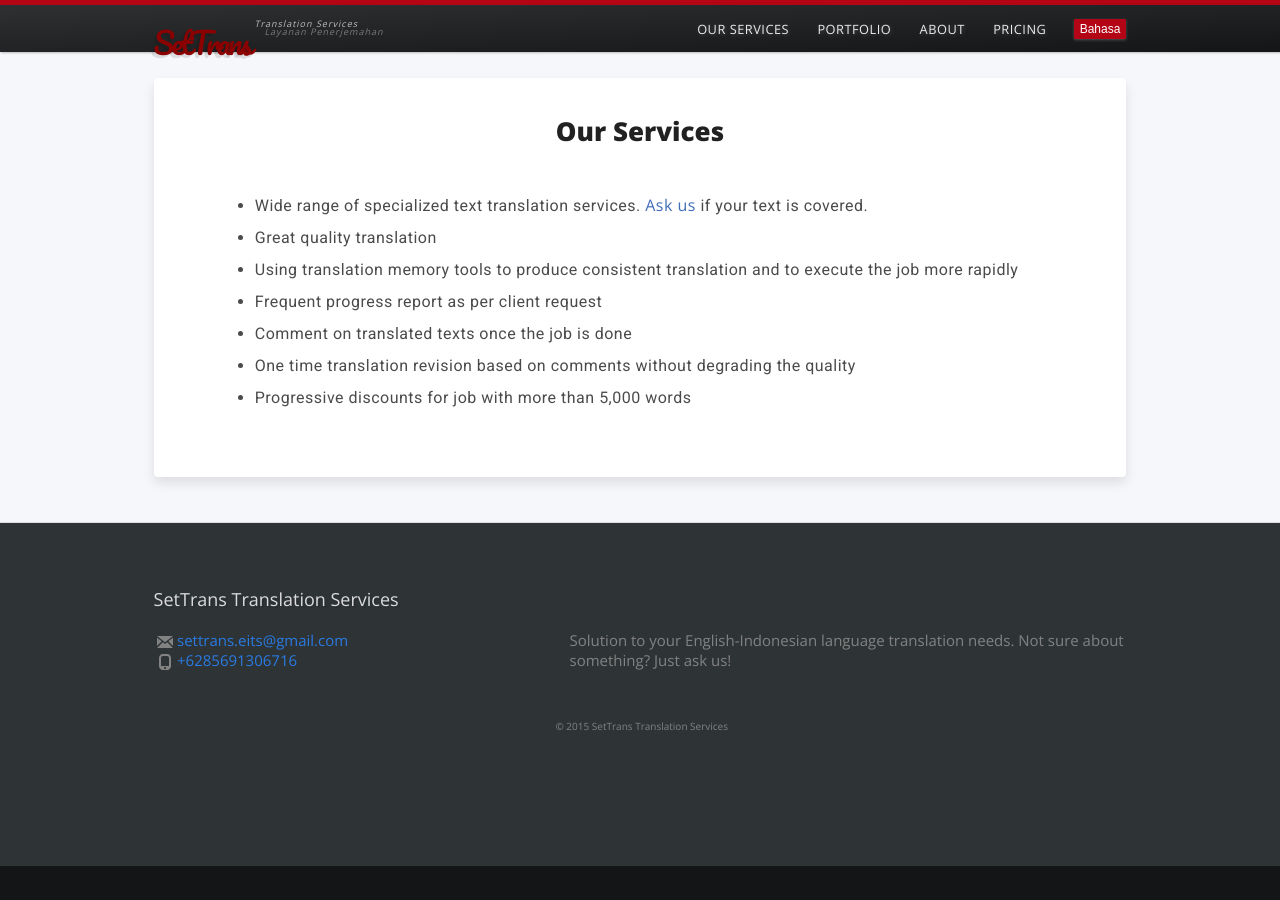
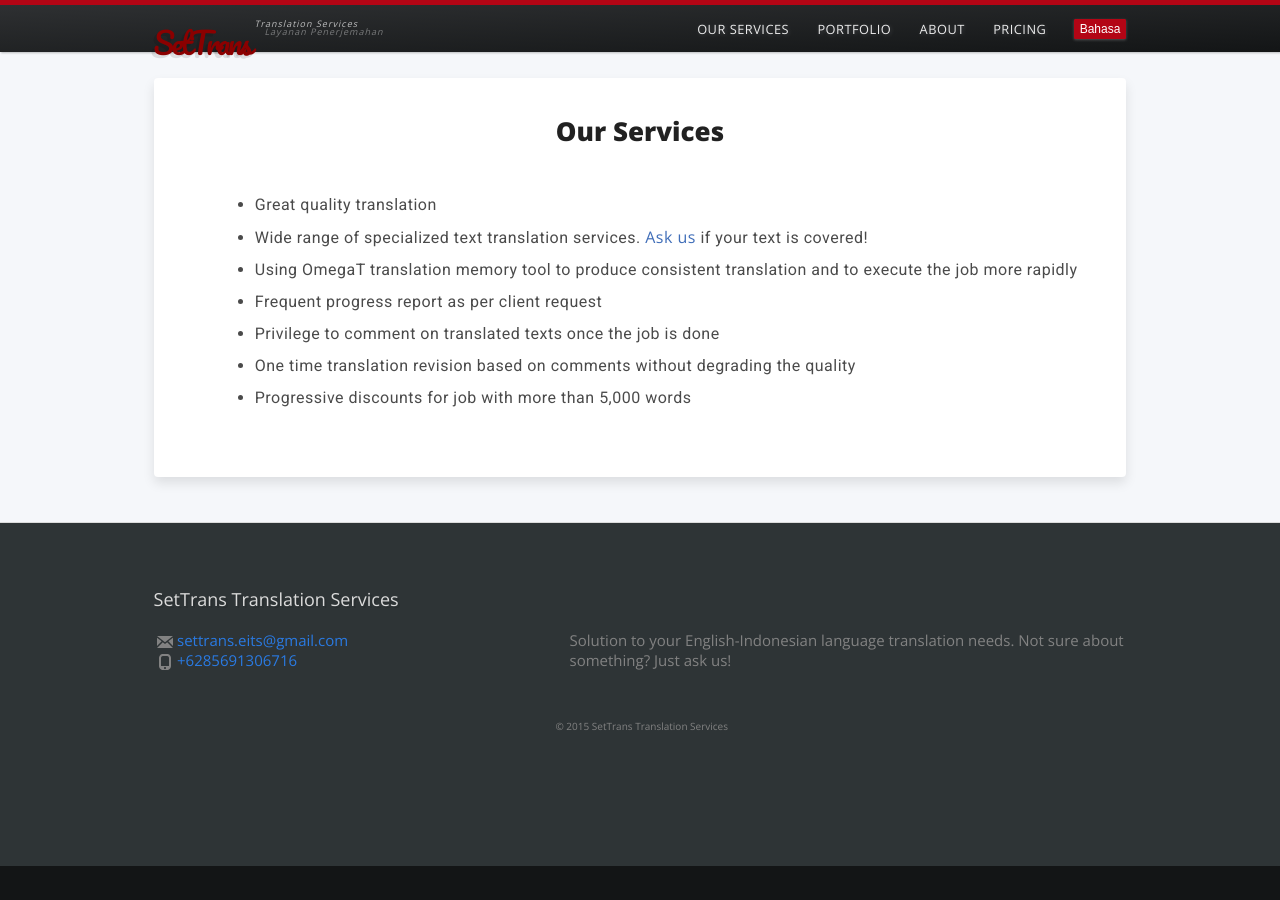
Before and after one commit to settrans/settrans.github.io, a Jekyll site: the page built from our-services/index.md, in a window 1280 px wide. Built offline with Jekyll 4.4.1, drawn with Linux system fonts in a browser that asks for light colours; nearby versions of some CDN libraries.

Commit message:
edit pages

```diff
--- a/_sass/_layout.scss
+++ b/_sass/_layout.scss
@@ -652,10 +652,10 @@
 	width: 52%;
 	margin: 1.5% 1%;
 	padding: 2%;
-	-webkit-transition: box-shadow 1s; /* Safari */
-	-moz-transition: box-shadow 1s; /* Safari */
-	-o-transition: box-shadow 1s; /* Safari */
-	transition: box-shadow 1s;
+	-webkit-transition: box-shadow 1s ease;
+	-moz-transition: box-shadow 1s ease;
+	-o-transition: box-shadow 1s ease;
+	transition: box-shadow 1s ease;
 
 	@include media-query($on-laptop){
 		float: none;
@@ -740,6 +740,8 @@
 	line-height: 2;
 
 	p {
+		border-top-right-radius: 40px;
+		border-bottom-right-radius: 40px;
 		font-size: 0.8rem;
 		color: #48555b;
 		opacity: 0.6;
--- a/our-services/index.md
+++ b/our-services/index.md
@@ -12,25 +12,25 @@
 Our Services
 {: class="normal-title content-en"}
 
+- Terjemahan berkualitas sangat baik
 - Cakupan yang luas untuk layanan penerjemahan teks khusus. [Tanya][ask-us]
-kami apakah layanan kami mencakup teks Anda.
-- Terjemahan berkualitas sangat baik
-- Menggunakan pengingat terjemahan sehingga menghasilkan terjemahan yang
-konsisten dan pengerjaan yang lebih cepat
+kami apakah layanan kami mencakup teks Anda!
+- Menggunakan pengingat terjemahan OmegaT sehingga menghasilkan terjemahan
+yang konsisten dan pengerjaan yang lebih cepat
 - Frekuensi laporan perkembangan sesuai permintaan klien
-- Mengomentari hasil terjemahan yang telah selesai
+- Hak untuk mengomentari hasil terjemahan yang telah selesai
 - Satu kali perbaruan terjemahan berdasarkan komentar yang diberikan tanpa
 mengurangi kualitasnya
 - Diskon progresif untuk pekerjaan yang lebih dari 5.000 kata
 {: class="content-id lang-hide normal" style="text-align: justify;"}
 
+- Great quality translation
 - Wide range of specialized text translation services. [Ask us][ask-us] if
-your text is covered.
-- Great quality translation
-- Using translation memory tools to produce consistent translation and
-to execute the job more rapidly
+your text is covered!
+- Using OmegaT translation memory tool to produce consistent translation
+and to execute the job more rapidly
 - Frequent progress report as per client request
-- Comment on translated texts once the job is done
+- Privilege to comment on translated texts once the job is done
 - One time translation revision based on comments without degrading the
 quality
 - Progressive discounts for job with more than 5,000 words
```
Also changed, not shown: portfolio/index.md (+2 -2 lines), images/bg1.jpg, images/bg2.jpg, images/bg3.jpg, images/bg4.jpg, 4 other files.
